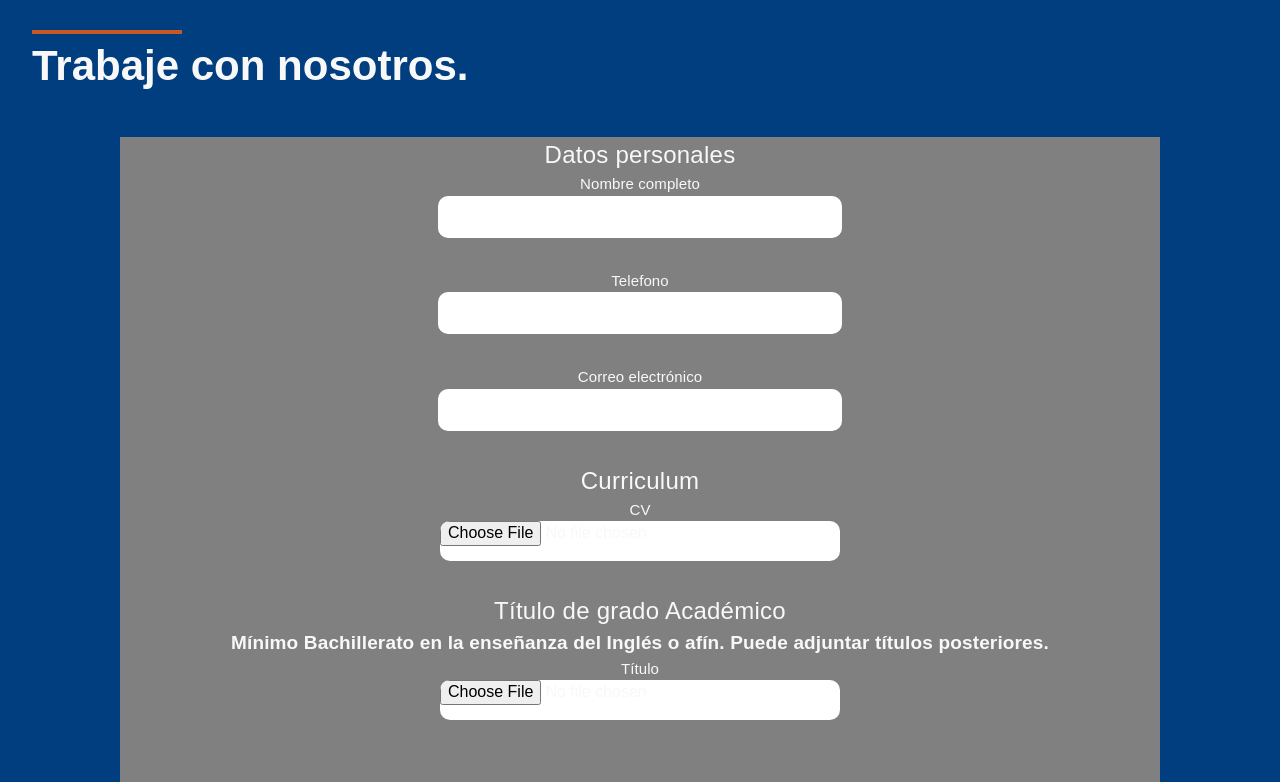
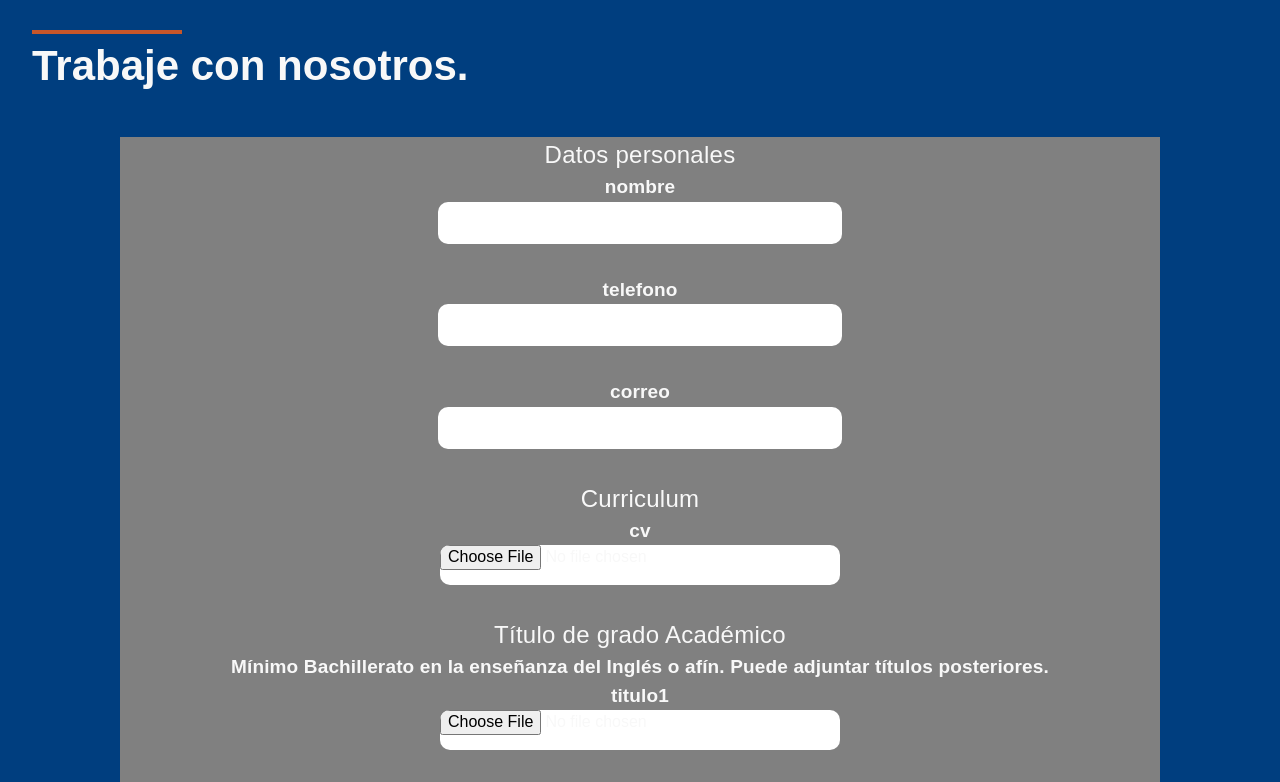
Before and after one commit to Richifg/Infotech-landing, a React app: page / in a window 1280 px wide. Shown: the part 2940-3722 px from the top of the page. Built offline with nearby package versions, Linux system fonts and the light colour scheme.

Commit message:
added initial gscript service & form validation

```diff
--- a/package.json
+++ b/package.json
@@ -48,6 +48,7 @@
     "webpack-dev-server": "^3.10.3"
   },
   "dependencies": {
+    "axios": "^0.19.2",
     "normalize.css": "^8.0.1",
     "react": "^16.13.1",
     "react-dom": "^16.13.1",
--- a/src/ts/components/ContactForm/ContactForm.tsx
+++ b/src/ts/components/ContactForm/ContactForm.tsx
@@ -1,6 +1,8 @@
 import React, { ReactElement } from 'react';
 import { useForm } from 'react-hook-form';
 
+import googleScript from 'services/googleScript';
+import { validate } from 'shared/validationRules';
 import { IFormSection } from 'interfaces';
 import { useArrayCounter } from 'shared/customHooks';
 import ContactFormView from './ContactFormView';
@@ -10,36 +12,44 @@ interface IContactForm {
 }
 
 const ContactForm = ({ sections }: IContactForm): ReactElement => {
-  const { register, handleSubmit } = useForm();
   const [groupCounts, addGroup, removeGroup] = useArrayCounter(sections.length);
+  const { register, errors, handleSubmit } = useForm();
 
   // some complicated shit conecting to the email server
-  const printData = (data: any) => console.log(data);
+  const doFancyShit = (data: any): void => {
+    console.log(data);
+    googleScript.send(data);
+  };
 
   // set each section's inputs based on group count
   const sectionToRender = sections.map((section, index) => {
     const sectionInputs = [];
     for (let i = 0; i < groupCounts[index]; i++) {
       // react-hook-form field array name notation
-      const namePrefix = section.expandable ? `${section.name}[${i}]` : section.name;
+      const nameSuffix = section.expandable ? i + 1 : '';
       sectionInputs.push(
         ...section.inputs.map((input) => ({
           ...input,
-          name: `${namePrefix}.${input.name}`,
+          name: input.name + nameSuffix,
+          register: register({ validate: validate(input.rules) }),
         })),
       );
     }
     return { ...section, inputs: sectionInputs };
   });
 
+  console.log(errors);
+
   return (
+    <form onSubmit={handleSubmit(doFancyShit)}>
       <ContactFormView
-      onSubmit={handleSubmit(printData)}
         register={register}
+        errors={errors}
         sections={sectionToRender}
         onAddGroup={addGroup}
         onRemoveGroup={removeGroup}
       />
+    </form>
   );
 };
 
--- a/src/ts/components/ContactForm/ContactFormView.tsx
+++ b/src/ts/components/ContactForm/ContactFormView.tsx
@@ -15,7 +15,7 @@ const Input = styled.input`
   margin-bottom: 2em;
 `;
 
-const Form = styled.form`
+const FormContent = styled.div`
   display: flex;
   flex-direction: column;
 `;
@@ -29,43 +29,47 @@ const FormSection = styled.div`
 `;
 
 interface IContactFormView {
-  onSubmit(): void;
   onAddGroup?(index: number): void;
   onRemoveGroup?(index: number): void;
   register: ReturnType<typeof useForm>['register'];
+  errors: ReturnType<typeof useForm>['errors'];
   sections: IFormSection[];
 }
 
 const ContactFormView = ({
-  onSubmit,
   onAddGroup,
   onRemoveGroup,
-  register,
   sections,
+  errors,
 }: IContactFormView): ReactElement => {
-  //console.log(sections);
+  //console.log(errors);
   return (
-    <Form onSubmit={onSubmit}>
+    <FormContent>
       {sections.map((section, index) => (
         <FormSection key={index}>
           <Typography type="headline3">{section.title}</Typography>
           <Typography type="subtitle1">{section.subtitle}</Typography>
           {section.inputs.map((input, index) => (
             <Fragment key={index}>
-              <Typography type="subtitle2">{input.label}</Typography>
-              <Input type={input.type} name={input.name} ref={register} />
+              <Typography type="subtitle1">{input.name}</Typography>
+              <Input type={input.type} name={input.name} ref={input.register} />
+              <Typography type="subtitle2">{errors?.[input.name]?.message}</Typography>
             </Fragment>
           ))}
           {section.expandable && (
             <ButtonsContainer>
-              <Button type="button" onClick={() => onAddGroup(index)}>+</Button>
-              <Button type="button" onClick={() => onRemoveGroup(index)}>-</Button>
+              <Button type="button" onClick={() => onAddGroup(index)}>
+                +
+              </Button>
+              <Button type="button" onClick={() => onRemoveGroup(index)}>
+                -
+              </Button>
             </ButtonsContainer>
           )}
         </FormSection>
       ))}
       <Button type="submit">SUBMIT!!!</Button>
-    </Form>
+    </FormContent>
   );
 };
 
--- /dev/null
+++ b/src/ts/services/googleScript.ts
@@ -0,0 +1,16 @@
+import axios from 'axios';
+
+const axiosInstance = axios.create({
+  baseURL:
+    'https://script.google.com/macros/s/AKfycbyGRfPfalXnputQtGhtYeYl308hV7JiZm8isAdIadQfA1dxA4-4/exec',
+  headers: {
+    'Content-Type': 'application/x-www-form-urlencoded',
+  },
+  timeout: 10000,
+});
+
+const googleScript = {
+  send: (data: any) => axiosInstance.post('', data),
+};
+
+export default googleScript;
--- /dev/null
+++ b/src/ts/shared/validationRules.ts
@@ -0,0 +1,30 @@
+import { IRules } from 'interfaces';
+import { Validate } from 'react-hook-form';
+
+const validate = (rules: IRules): Validate => (data) => {
+  if (rules) {
+    console.log(rules);
+    if (data) {
+      console.log(data);
+      if (typeof data === 'string') {
+        if (rules.maxLength && data.length > rules.maxLength) return `Exceeded max length`;
+        if (rules.minLength && data.length < rules.minLength) return `blabla add more chars`;
+      }
+      if (data instanceof FileList) {
+        if (data[0]) {
+          const file = data[0];
+          const ext = file.name.split('.').reverse()[0];
+          if (rules.fileType && ext !== rules.fileType) return `Wrong file type`;
+          if (rules.size && file.size > rules.size) return `File is too big`;
+        } else {
+          if (rules.required) return 'Es necesario adjuntar el archvivo';
+        }
+      }
+    } else {
+      if (rules.required) return 'Campo requerido';
+    }
+  }
+  return true;
+};
+
+export { validate };
```
Also changed, not shown: src/ts/interfaces/interfaces.ts (+10 -0 lines), 1 other file (tests, documents, lock files or other folders). Lines whose indentation alone changed are shown as unchanged.
